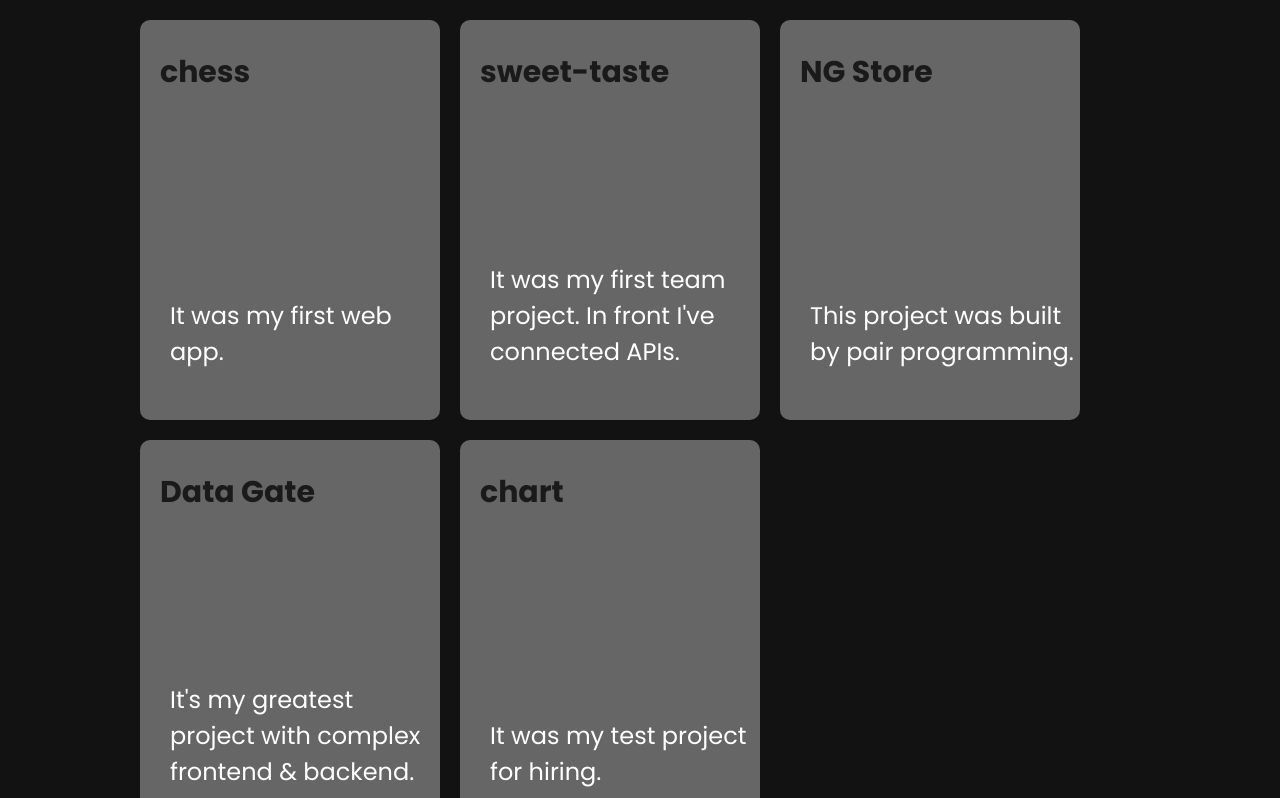
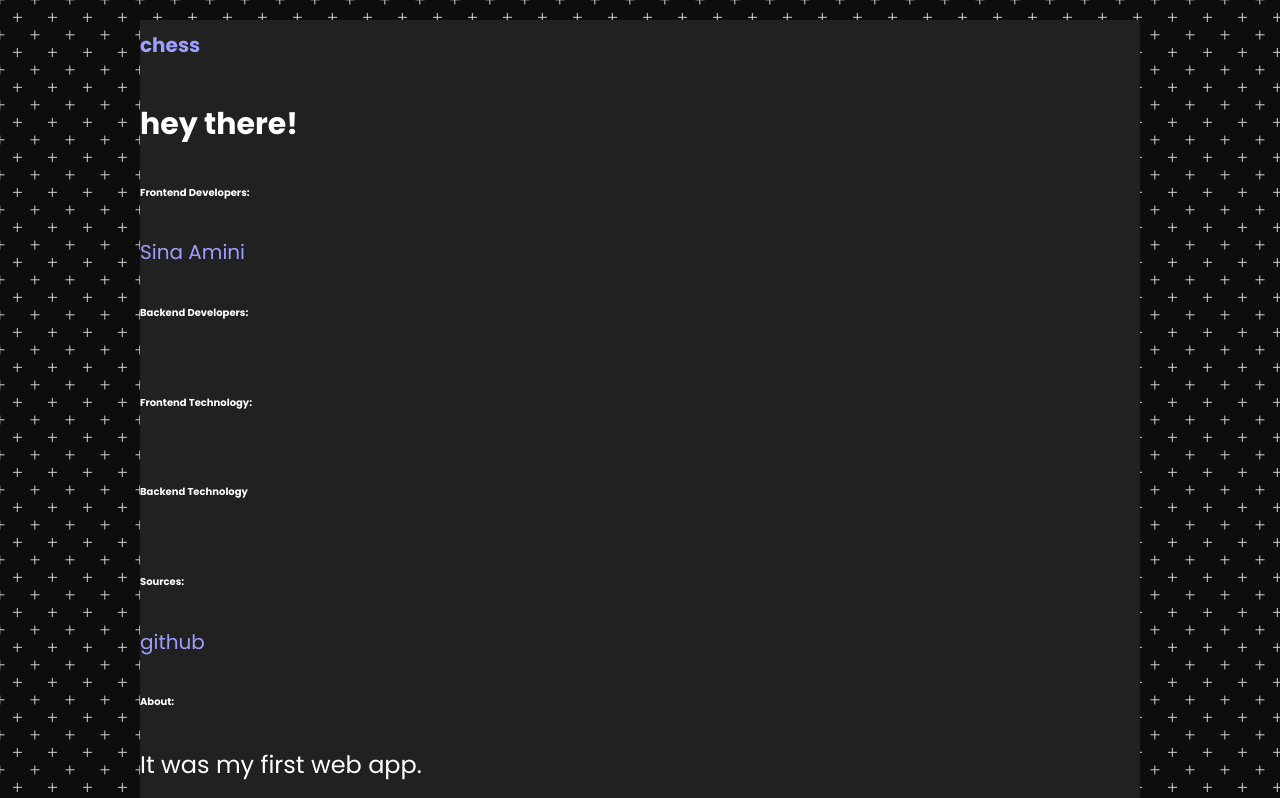
Before and after one commit to SinaMAmini/portfolio, a React (Vite) app: page / in a window 1280 px wide. Shown: the top 798 px of the page. Built offline with nearby package versions, Linux system fonts and the light colour scheme.

Commit message:
[UPDATE] background of body

```diff
--- a/package.json
+++ b/package.json
@@ -7,7 +7,8 @@
     "scripts": {
         "dev": "vite",
         "build": "tsc && vite build",
-        "preview": "vite preview"
+        "preview": "vite preview",
+        "prettier:fix": "prettier . --write"
     },
     "dependencies": {
         "react": "^18.2.0",
--- a/src/components/dialog.scss
+++ b/src/components/dialog.scss
@@ -1,7 +1,6 @@
 .dialog-container {
     position: fixed;
     inset: 0;
-
 
     .dialog-bg {
         position: fixed;
--- /dev/null
+++ b/src/components/project-section.scss
@@ -0,0 +1,7 @@
+.project-section {
+    block-size: 100vh;
+
+    background-color: var(--color-primary-normal);
+
+    display: grid;
+}
--- /dev/null
+++ b/src/components/project-section.tsx
@@ -0,0 +1,54 @@
+import * as React from 'react';
+import {ProjectInfo} from '../interfaces/project-info';
+import './project-section.scss';
+import {Slider} from './slider';
+
+type Props = {
+    project: ProjectInfo;
+};
+
+export function ProjectSection({project}: Props) {
+    return (
+        <div className="project-section">
+            <h2>
+                <a href={project?.pageLink}>{project?.projectName}</a>
+            </h2>
+            <Slider images={project.images}/>
+            <b>Frontend Developers: </b>
+            <div className="front-devs-container">
+                {project?.frontendDevelopers?.map((developer) => (
+                    <a key={developer.developerLink} href={developer.developerLink}>
+                        {developer.developerName}
+                    </a>
+                ))}
+            </div>
+
+            <b>Backend Developers: </b>
+            <div className="back-devs-container">
+                {project?.backendDevelopers?.map((developer) => (
+                    <a key={developer.developerLink} href={developer.developerLink}>
+                        {developer.developerName}
+                    </a>
+                ))}
+            </div>
+
+            <b>Frontend Technology: </b>
+            <span>{project?.frontendTechnology}</span>
+
+            <b>Backend Technology</b>
+            <span>{project?.backendTechnology}</span>
+
+            <b>Sources: </b>
+            <div className="sources-container">
+                {project?.sources?.map((source) => (
+                    <a key={source.sourceLink} href={source.sourceLink}>
+                        {source.sourceName}
+                    </a>
+                ))}
+            </div>
+
+            <b>About: </b>
+            <p>{project?.about}</p>
+        </div>
+    );
+}
--- /dev/null
+++ b/src/components/slider.tsx
@@ -0,0 +1,13 @@
+import * as React from 'react';
+
+type Props = {
+    images: string[];
+};
+
+export const Slider = ({images}: Props) => {
+    return (
+        <div>
+            <h2>hey there!</h2>
+        </div>
+    );
+};
--- a/src/index.scss
+++ b/src/index.scss
@@ -82,6 +82,32 @@ body {
     line-height: 1.5;
 
     padding: 2rem max(calc((100% - 100rem) / 2), 2rem);
+
+    background-color: var(--color-primary-darker);
+    background: radial-gradient(
+            circle,
+            transparent 20%,
+            var(--color-primary-darker) 20%,
+            var(--color-primary-darker) 80%,
+            transparent 80%,
+            transparent
+        ),
+        radial-gradient(
+                circle,
+                transparent 20%,
+                var(--color-primary-darker) 20%,
+                var(--color-primary-darker) 80%,
+                transparent 80%,
+                transparent
+            )
+            17.5px 17.5px,
+        linear-gradient(var(--color-accent-darker) 1.4000000000000001px, transparent 1.4000000000000001px) 0 -0.7000000000000001px,
+        linear-gradient(
+                90deg,
+                var(--color-accent-darker) 1.4000000000000001px,
+                var(--color-primary-darker) 1.4000000000000001px
+            ) -0.7000000000000001px 0;
+    background-size: 35px 35px, 35px 35px, 17.5px 17.5px, 17.5px 17.5px;
 }
 
 h1,
--- a/src/interfaces/project-info.ts
+++ b/src/interfaces/project-info.ts
@@ -1,5 +1,6 @@
 export interface ProjectInfo {
     projectName: string;
+    images: string[];
     pageLink: string;
     frontendDevelopers: Developer[] | null;
     backendDevelopers: Developer[] | null;
--- a/src/pages/home.scss
+++ b/src/pages/home.scss
@@ -1,5 +1,5 @@
 .projects-container {
     display: flex;
-    flex-wrap: wrap;
+    flex-direction: column;
     gap: 2rem;
 }
--- a/src/pages/home.tsx
+++ b/src/pages/home.tsx
@@ -2,10 +2,12 @@ import * as React from 'react';
 import './home.scss';
 import {Card} from '../components/card';
 import {ProjectInfo} from '../interfaces/project-info';
+import {ProjectSection} from '../components/project-section';
 
 const projects: ProjectInfo[] = [
     {
         projectName: 'chess',
+        images: ['/src/assets/images/chess.webp'],
         pageLink: 'chess',
         frontendDevelopers: [{developerName: 'Sina Amini', developerLink: 'https://github.com/SinaMAmini'}],
         backendDevelopers: null,
@@ -16,6 +18,11 @@ const projects: ProjectInfo[] = [
     },
     {
         projectName: 'sweet-taste',
+        images: [
+            '/src/assets/images/sweet-taste/sweet-taste1.webp',
+            '/src/assets/images/sweet-taste/sweet-taste2.webp',
+            '/src/assets/images/sweet-taste/sweet-taste3.webp',
+        ],
         pageLink: 'sweet-taste',
         frontendDevelopers: [
             {developerName: 'Sara Feizi', developerLink: 'https://github.com/sarafeizi'},
@@ -29,6 +36,7 @@ const projects: ProjectInfo[] = [
     },
     {
         projectName: 'NG Store',
+        images: ['/src/assets/images/ng-store/NG-Store1.webp'],
         pageLink: 'https://star-academy.github.io/Summer1401-FE-Team05/',
         frontendDevelopers: [
             {developerName: 'Hessam A. Cheraghi', developerLink: 'https://github.com/HessamCheraghi'},
@@ -45,6 +53,12 @@ const projects: ProjectInfo[] = [
     },
     {
         projectName: 'Data Gate',
+        images: [
+            '/src/assets/images/data-gate/data-gate1.webp',
+            '/src/assets/images/data-gate/data-gate2.webp',
+            '/src/assets/images/data-gate/data-gate3.webp',
+            '/src/assets/images/data-gate/data-gate4.webp',
+        ],
         pageLink: '#',
         frontendDevelopers: [
             {developerName: 'Ata!', developerLink: 'https://github.com/AtaReversei'},
@@ -64,6 +78,7 @@ const projects: ProjectInfo[] = [
     },
     {
         projectName: 'chart',
+        images: ['/src/assets/images/chart.webp'],
         pageLink: 'https://sinamamini.github.io/chart/',
         frontendDevelopers: [{developerName: 'Sina Amini', developerLink: 'https://github.com/SinaMAmini'}],
         backendDevelopers: null,
@@ -82,15 +97,18 @@ type homeProps = {
 export const Home = ({setShowDialog, setDialogProject}: homeProps) => {
     return (
         <div className="projects-container">
+            {/*{projects.map((project) => {*/}
+            {/*    return (*/}
+            {/*        <Card*/}
+            {/*            key={project.projectName}*/}
+            {/*            project={project}*/}
+            {/*            setShowDialog={setShowDialog}*/}
+            {/*            setDialogProject={setDialogProject}*/}
+            {/*        ></Card>*/}
+            {/*    );*/}
+            {/*})}*/}
             {projects.map((project) => {
-                return (
-                    <Card
-                        key={project.projectName}
-                        project={project}
-                        setShowDialog={setShowDialog}
-                        setDialogProject={setDialogProject}
-                    ></Card>
-                );
+                return <ProjectSection key={project.projectName} project={project}></ProjectSection>;
             })}
         </div>
     );
--- a/tsconfig.json
+++ b/tsconfig.json
@@ -17,5 +17,5 @@
         "jsx": "react-jsx"
     },
     "include": ["src"],
-  "references": [{ "path": "./tsconfig.node.json" }]
+    "references": [{"path": "./tsconfig.node.json"}]
 }
--- a/vite.config.ts
+++ b/vite.config.ts
@@ -1,7 +1,7 @@
-import { defineConfig } from 'vite'
-import react from '@vitejs/plugin-react'
+import {defineConfig} from 'vite';
+import react from '@vitejs/plugin-react';
 
 // https://vitejs.dev/config/
 export default defineConfig({
-  plugins: [react()]
-})
+    plugins: [react()],
+});
```
Also changed, not shown: tsconfig.node.json (indentation only), 1 other file (tests, documents, lock files or other folders). Lines whose indentation alone changed are shown as unchanged.
